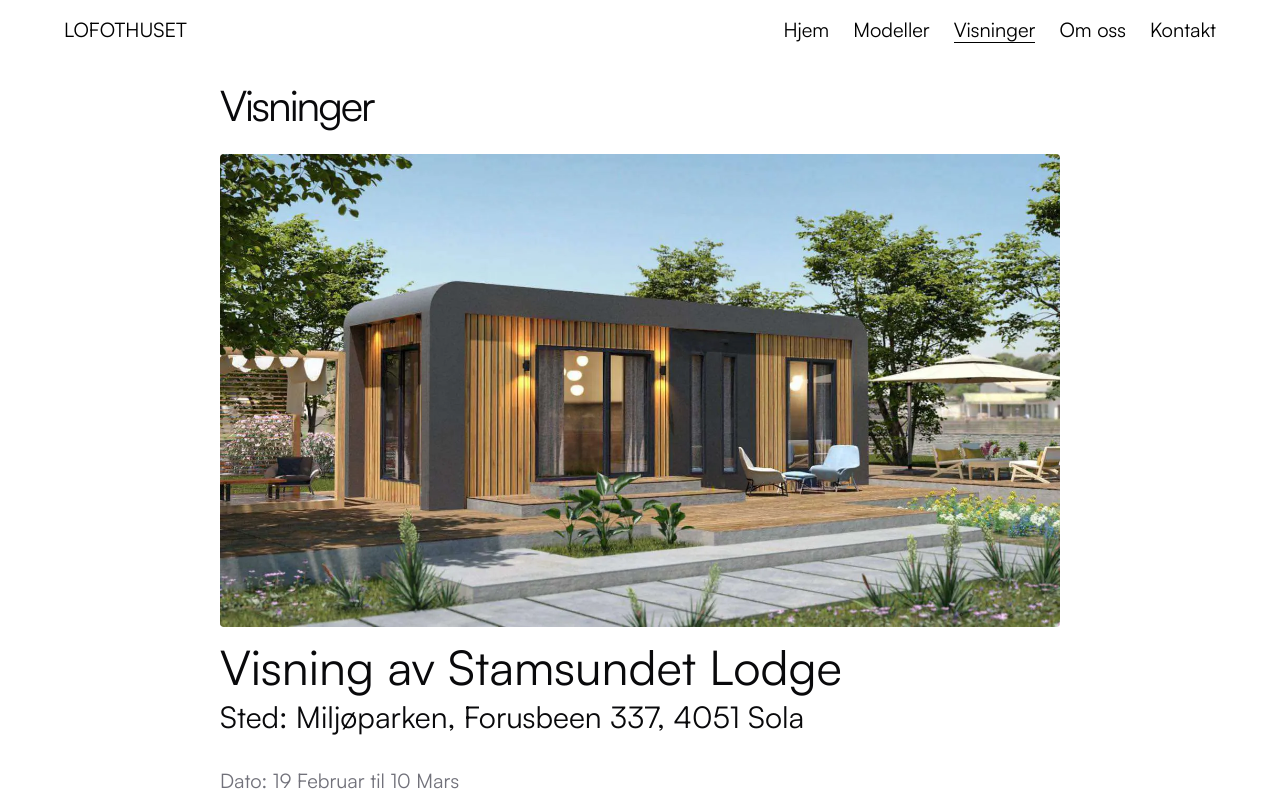
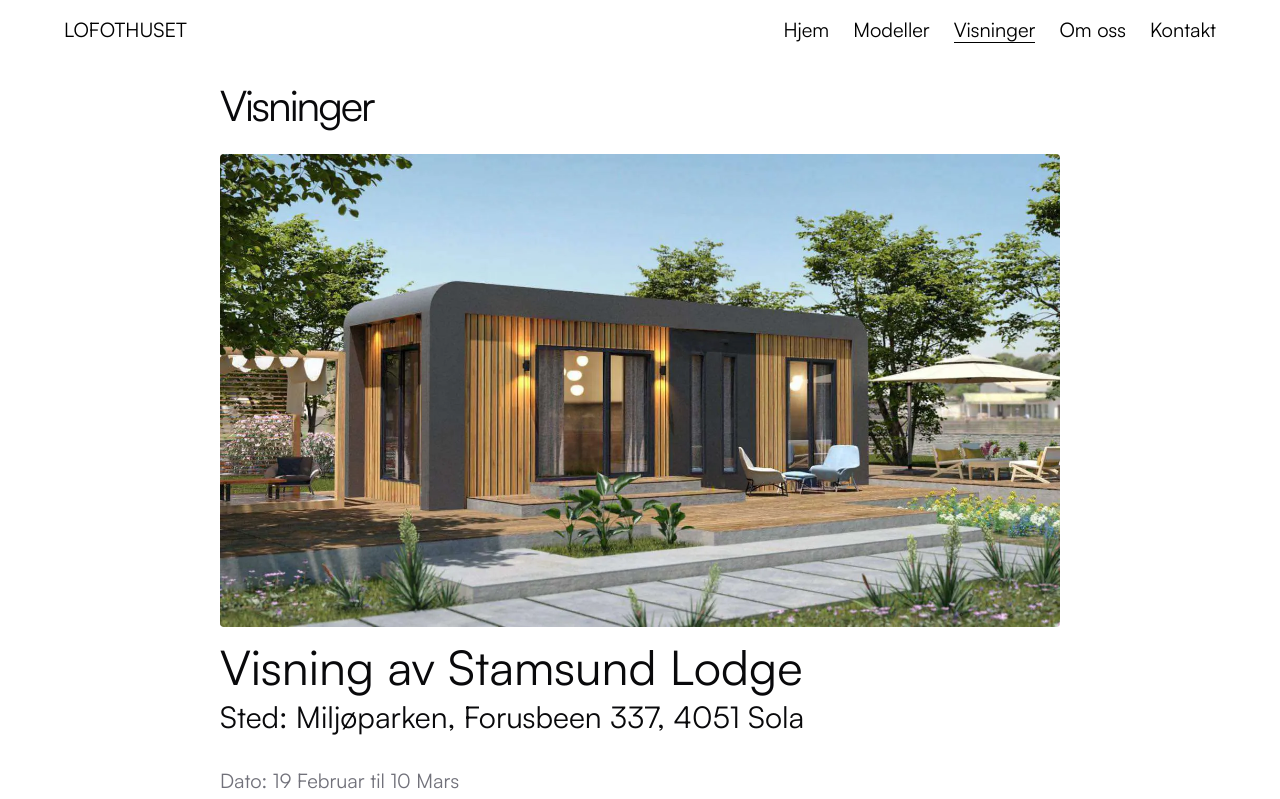
Before and after one commit to tariknh/lofothuset, a Next.js app: page /visning in a window 1280 px wide. Shown: the top 799 px of the page. Built offline with nearby package versions, Linux system fonts and the light colour scheme.

Commit message:
stamsundet->stamsund

```diff
--- a/app/(client)/visning/page.tsx
+++ b/app/(client)/visning/page.tsx
@@ -14,7 +14,7 @@ function page() {
         <div className="grid grid-cols-1 justify-center items-center gap-8 w-full">
           <VisningNext
             featured
-            title="Visning av Stamsundet Lodge"
+            title="Visning av Stamsund Lodge"
             date="19 Februar til 10 Mars"
             location="Miljøparken, Forusbeen 337, 4051 Sola"
             image="/webp/render.webp"
```
